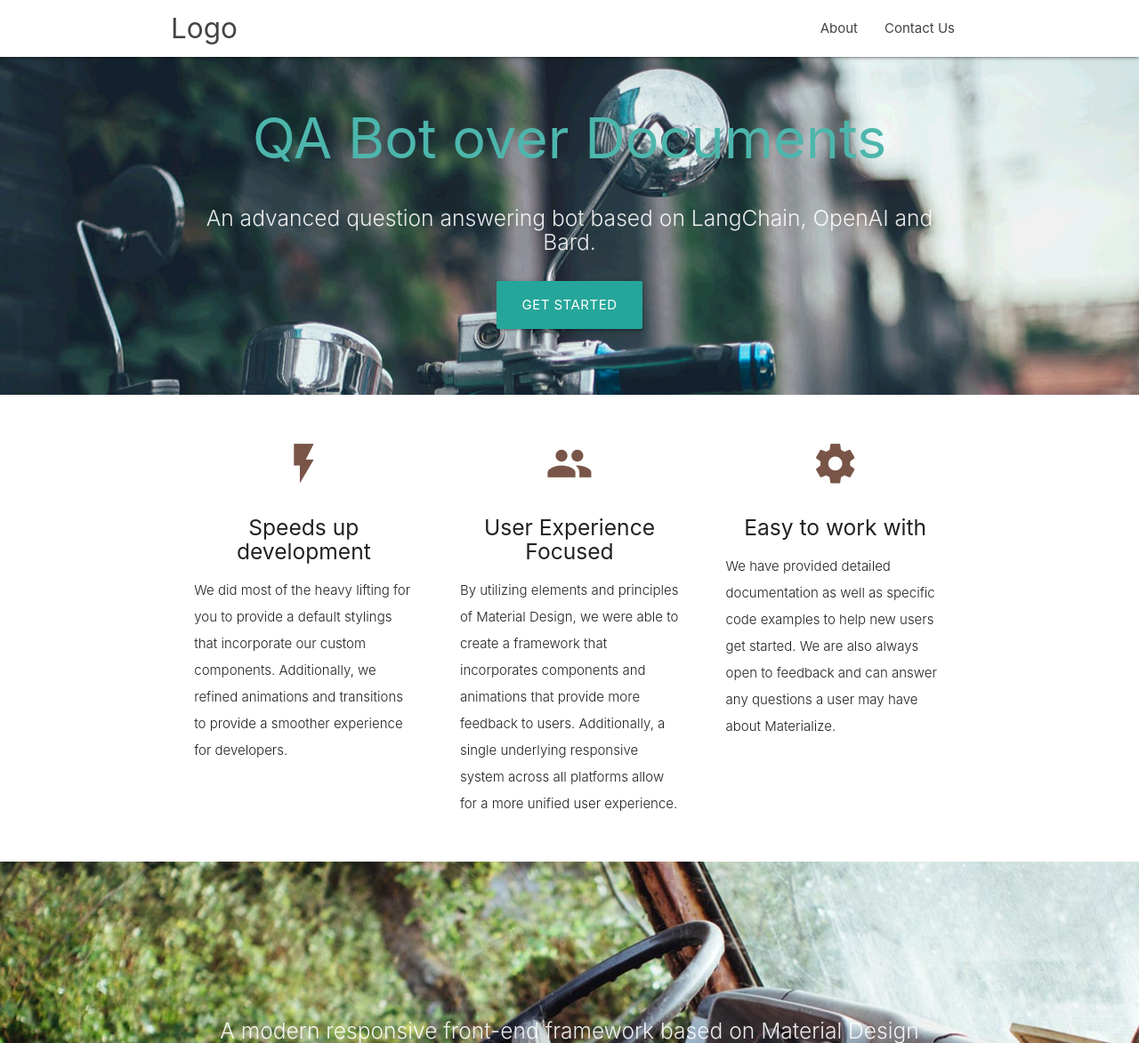
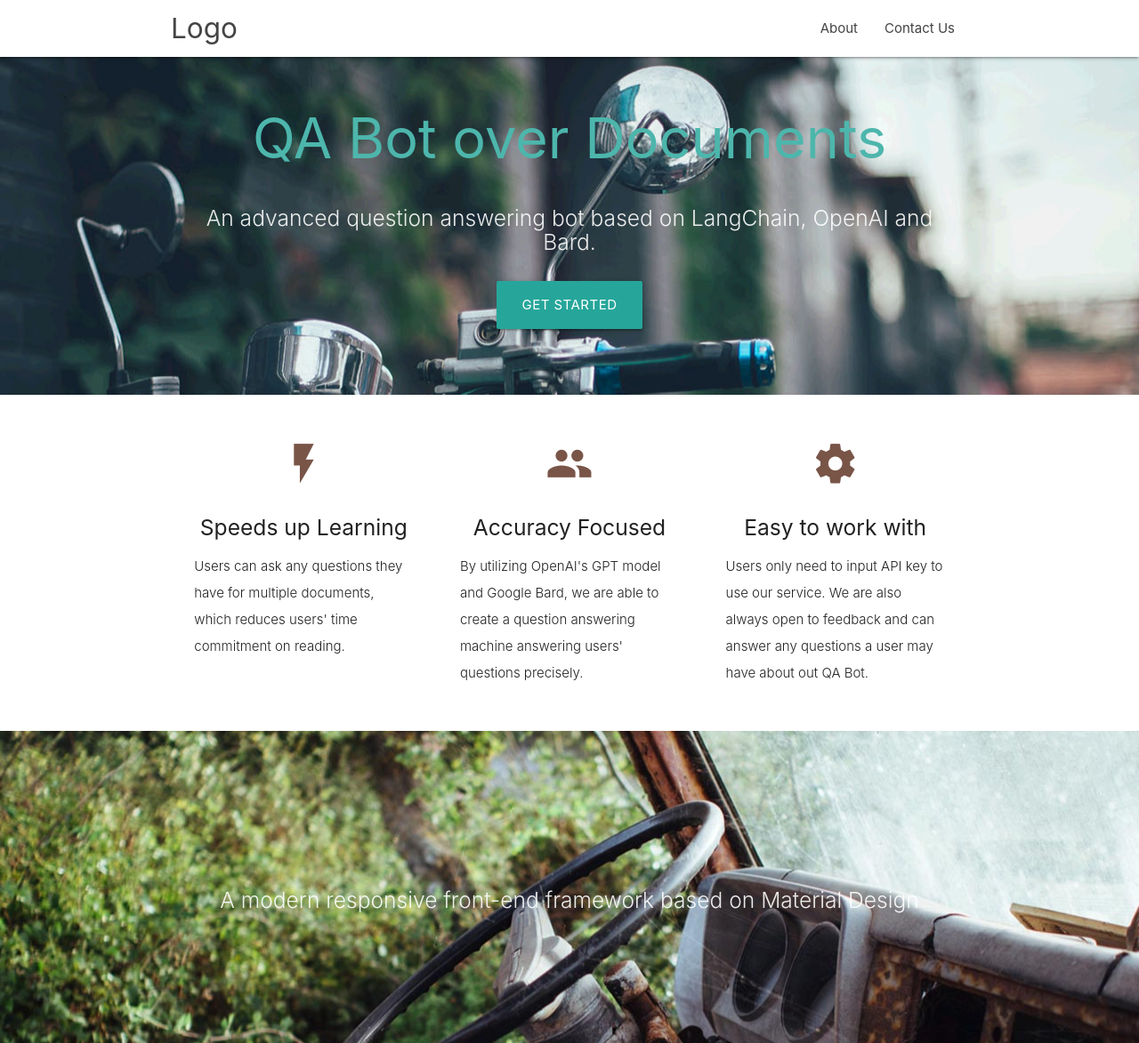
Before and after one commit to panyang05/Question-Answering-System, a Flask app: page / in a window 1280 px wide. Shown: the top 1173 px of the page at 89% size. Run offline with Flask 3, Linux system fonts and the light colour scheme; some libraries are stand-ins or nearby versions.

Commit message:
add descriptions

```diff
--- a/website/templates/index.html
+++ b/website/templates/index.html
@@ -54,18 +54,16 @@
         <div class="col s12 m4">
           <div class="icon-block">
             <h2 class="center brown-text"><i class="material-icons">flash_on</i></h2>
-            <h5 class="center">Speeds up development</h5>
-
-            <p class="light">We did most of the heavy lifting for you to provide a default stylings that incorporate our custom components. Additionally, we refined animations and transitions to provide a smoother experience for developers.</p>
+            <h5 class="center">Speeds up Learning</h5>
+            <p class="light">Users can ask any questions they have for multiple documents, which reduces users' time commitment on reading. </p>
           </div>
         </div>
 
         <div class="col s12 m4">
           <div class="icon-block">
             <h2 class="center brown-text"><i class="material-icons">group</i></h2>
-            <h5 class="center">User Experience Focused</h5>
-
-            <p class="light">By utilizing elements and principles of Material Design, we were able to create a framework that incorporates components and animations that provide more feedback to users. Additionally, a single underlying responsive system across all platforms allow for a more unified user experience.</p>
+            <h5 class="center">Accuracy Focused</h5>
+            <p class="light">By utilizing OpenAI's GPT model and Google Bard, we are able to create a question answering machine answering users' questions precisely. </p>
           </div>
         </div>
 
@@ -73,8 +71,7 @@
           <div class="icon-block">
             <h2 class="center brown-text"><i class="material-icons">settings</i></h2>
             <h5 class="center">Easy to work with</h5>
-
-            <p class="light">We have provided detailed documentation as well as specific code examples to help new users get started. We are also always open to feedback and can answer any questions a user may have about Materialize.</p>
+            <p class="light">Users only need to input API key to use our service. We are also always open to feedback and can answer any questions a user may have about out QA Bot.</p>
           </div>
         </div>
       </div>
```
Also changed, not shown: website/static/upload/README.md (deleted), 2 other files.
